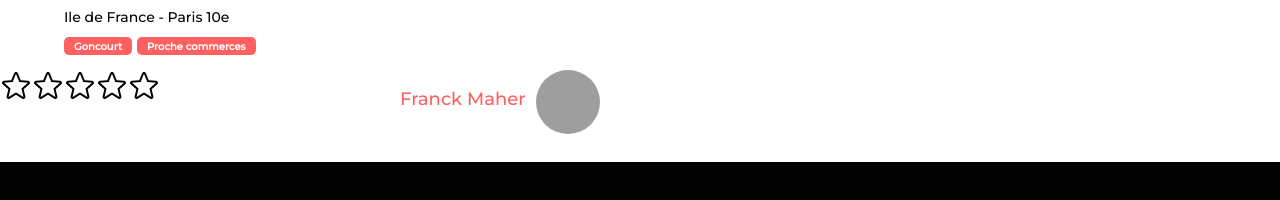
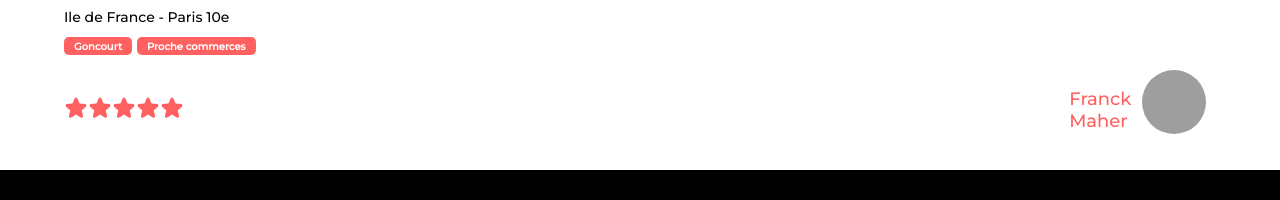
Before and after one commit to AugustinDmrt/Kasa, a React (Vite) app: page /logement/0979876d in a window 1280 px wide. Shown: the part 429-629 px from the top of the page. Built offline with nearby package versions, Linux system fonts and the light colour scheme; grey boxes are pictures that could not be loaded.

Commit message:
ajout des stars

```diff
--- a/src/pages/Logement/Logement.sass
+++ b/src/pages/Logement/Logement.sass
@@ -30,16 +30,20 @@
 
 .logement-host
   display: flex
-  width: 100%
+  width: 90%
+  margin-top: 10px
   margin-left: auto
   margin-right: auto
-  margin-top: 10px
+  align-items: center
+  justify-content: space-between
+
+.logement-star
+  display: flex
+  width: 45%
 
 .logement-owner
   display: flex
-  width: 50%
-  margin-left: auto
-  margin-right: auto
+  justify-content: right
 
 .owner-name
   display: flex
@@ -47,6 +51,7 @@
   font-weight: normal
   margin-right: 10px
   color: #FF6060
+  width: 30%
 
 .owner-picture
     width: 64px
--- a/src/pages/Logement/Logement.tsx
+++ b/src/pages/Logement/Logement.tsx
@@ -20,6 +20,13 @@ const Logement = () => {
   const { id } = useParams();
   const logement = getLogement(id ?? "");
 
+  const getStarArray = (rating: string | undefined) => {
+    const numRating = parseInt(rating ?? "0");
+    const filledStars = Array(numRating).fill(true); // Étoiles remplies
+    const emptyStars = Array(5 - numRating).fill(false); // Étoiles vides
+    return filledStars.concat(emptyStars); // Concaténer les deux tableaux
+  };
+
   return (
     <div className="logement-container">
       <div className="logement-carousel">
@@ -32,11 +39,14 @@ const Logement = () => {
       </div>
       <div className="logement-host">
         <div className="logement-stars">
-          {Array.from({ length: parseInt(logement?.rating ?? "0") }).map(
-            (_, index) => (
-              <Star size={32} />
-            )
-          )}
+          {getStarArray(logement?.rating).map((filled, index) => (
+            <Star
+              key={index}
+              size={24}
+              weight="fill"
+              color={filled ? "#FF6060" : "#E3E3E3"}
+            />
+          ))}
         </div>
         <div className="logement-owner">
           <p className="owner-name">{logement?.host.name}</p>
```
